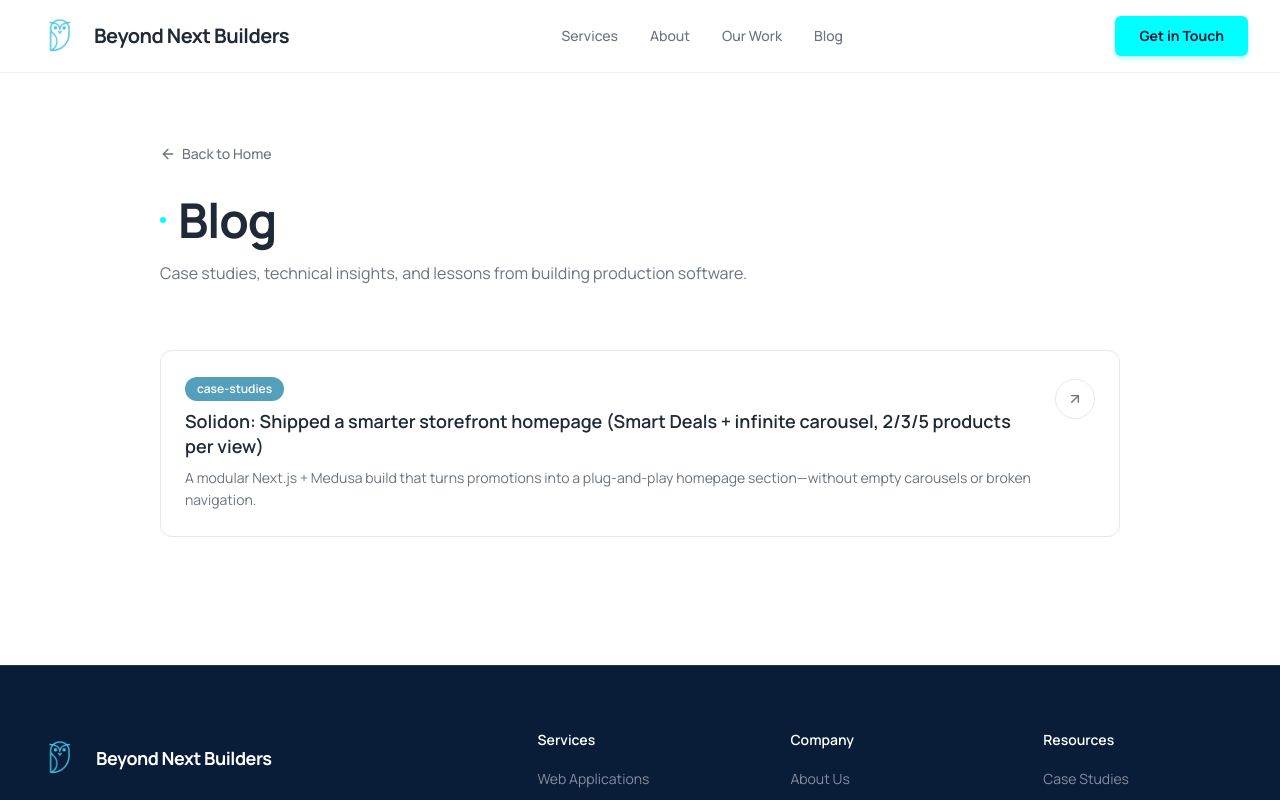
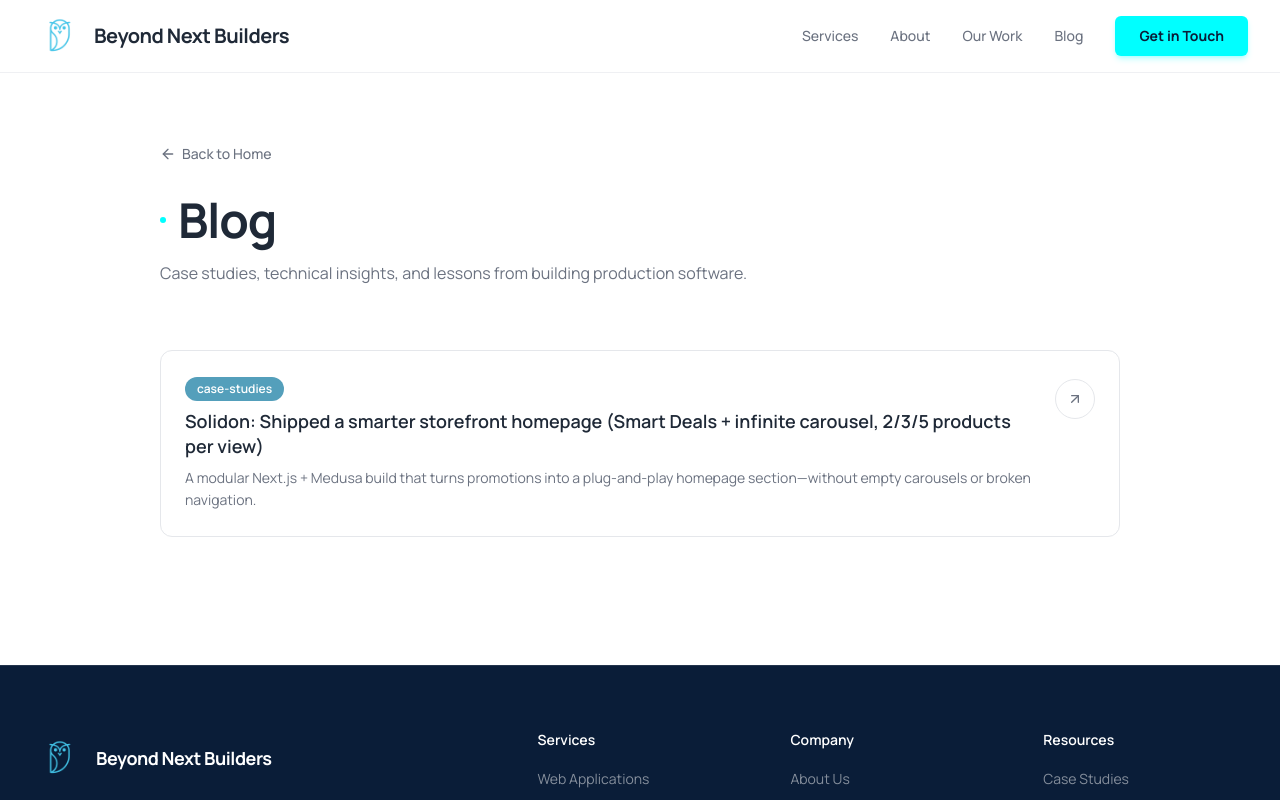
Before and after one commit to BeyondNextBuilders/landing-page-bnb, a Next.js app: page /blogs in a window 1280 px wide. Shown: the top 800 px of the page. Built offline with nearby package versions, Linux system fonts and the light colour scheme.

Commit message:
refactor: restructure navbar layout for better alignment
Move logo to far left, group nav links and button on right.

```diff
--- a/components/navbar.tsx
+++ b/components/navbar.tsx
@@ -18,8 +18,8 @@ export function Navbar() {
 
   return (
     <header className="fixed top-0 left-0 right-0 z-50 border-b border-border/60 bg-background/95 backdrop-blur-md">
-      <nav className="mx-auto flex max-w-7xl items-center justify-between px-6 py-2 lg:px-8">
-        <Link href="/" className="flex items-center gap-1.5">
+      <nav className="mx-auto flex max-w-7xl items-center justify-between px-6 py-2 lg:px-8 gap-8">
+        <Link href="/" className="flex items-center gap-1.5 flex-shrink-0">
           <Image
             src="/logo_bnb.png"
             alt="BNB Logo"
@@ -33,7 +33,7 @@ export function Navbar() {
         </Link>
 
         {/* Desktop nav */}
-        <div className="hidden items-center gap-8 lg:flex">
+        <div className="hidden items-center gap-8 lg:flex ml-auto">
           {navLinks.map((link) => (
             <Link
               key={link.label}
@@ -43,9 +43,6 @@ export function Navbar() {
               {link.label}
             </Link>
           ))}
-        </div>
-
-        <div className="hidden lg:block">
           <Button
             asChild
             className="bg-cta text-cta-foreground font-bold px-6 shadow-md shadow-cta/25 hover:bg-cta/85 hover:shadow-lg hover:shadow-cta/35 transition-all"
```
